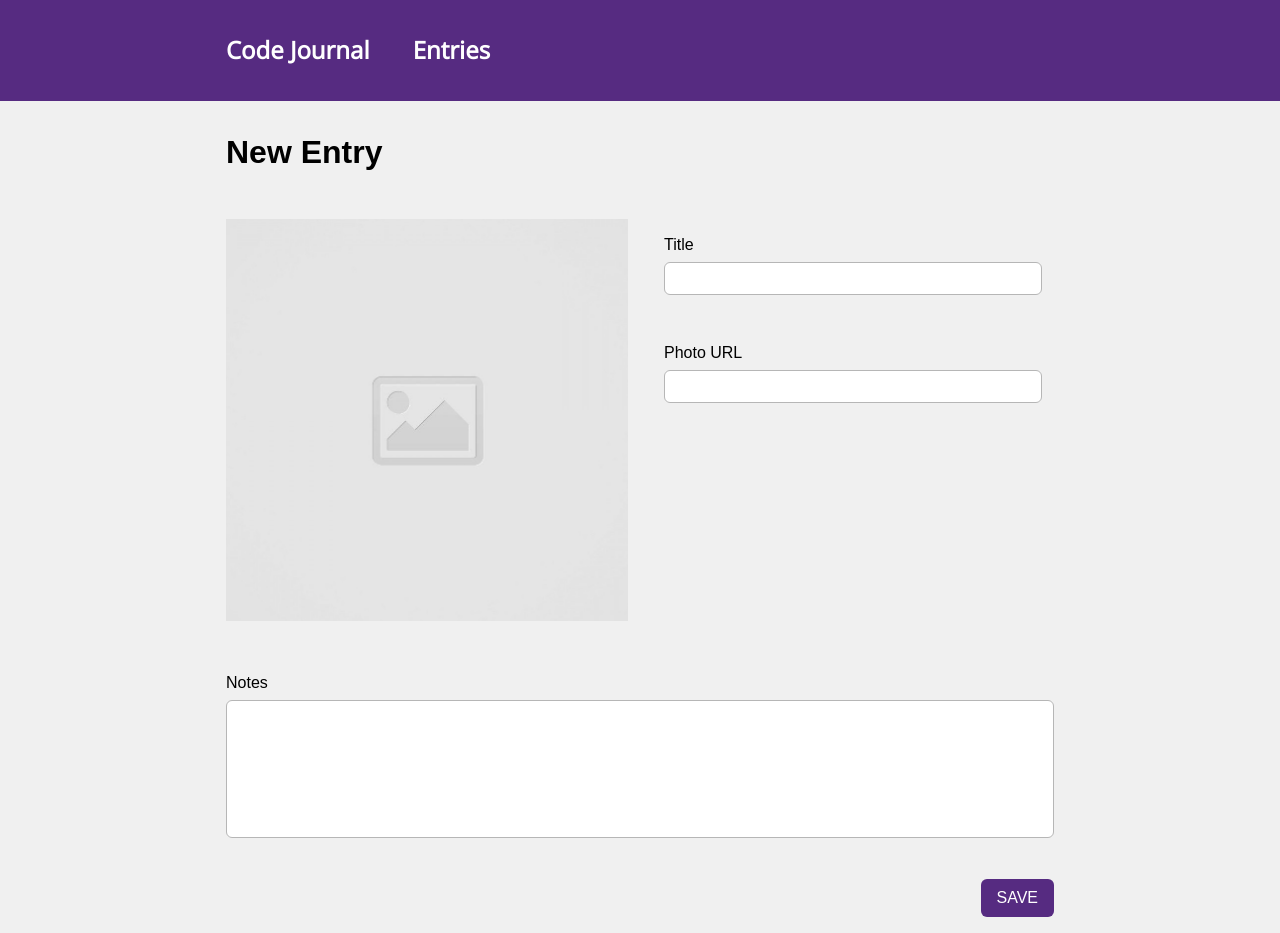
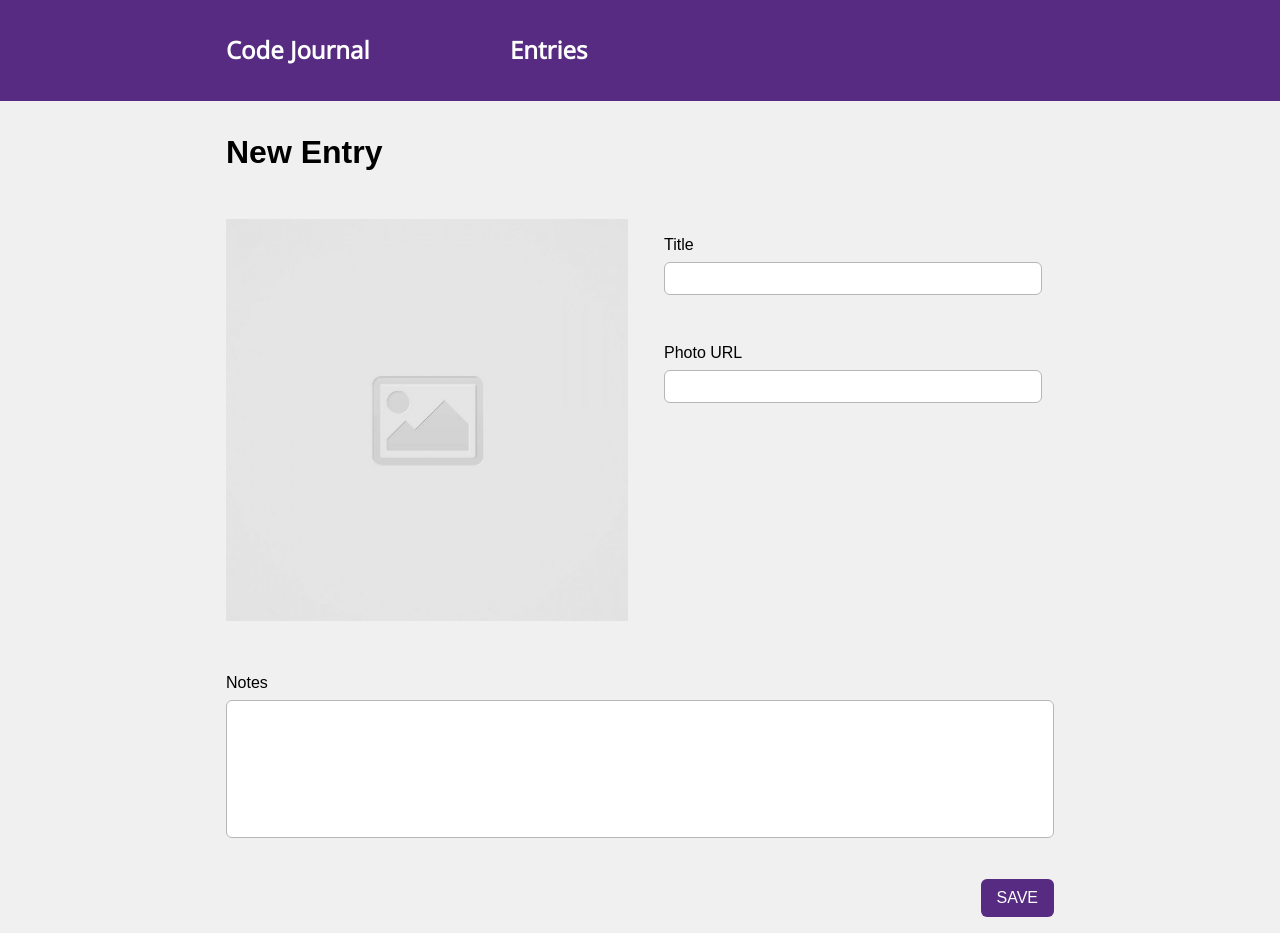
Before and after one commit to alexei-dayrit/code-journal, a website: page index.html in a window 1280 px wide. Drawn offline with nearby package versions, Linux system fonts and the light colour scheme; a web font is replaced by a local one.

Commit message:
Fixed more errors. #2

```diff
--- a/css/layout.css
+++ b/css/layout.css
@@ -18,8 +18,8 @@
   width: 100%;
 }
 
-.column-two-fiths {
-  width: calc(100% / 3);
+.column-nav {
+  width: 50%;
 }
 
 @media screen and (min-width: 768px) {
@@ -29,8 +29,12 @@
 
   .column-full,
   .column-half,
-  .column-two-fifths {
+  .column-nav {
     padding: 1rem 0.75rem;
+  }
+
+  .column-nav {
+    width: calc(100% / 3);
   }
 
   .no-margin {
--- a/css/styles.css
+++ b/css/styles.css
@@ -63,7 +63,6 @@ textarea:focus {
 
 /* NAV */
 .nav-link-btn {
-  margin-left: 1.2rem;
   text-decoration: none;
   color: white;
 }
--- a/index.html
+++ b/index.html
@@ -20,11 +20,11 @@
   <main>
     <header>
       <div class="container">
-        <div class="row flex-column">
-          <div class="column-two-fifths">
+        <div class="row">
+          <div class="column-nav">
             <h2 class="home-page">Code Journal</h2>
           </div>
-          <div class="column-two-fifths">
+          <div class="column-nav">
             <h2>
               <a class="nav-link-btn" id="nav-btn" href="#">
                 Entries
```
